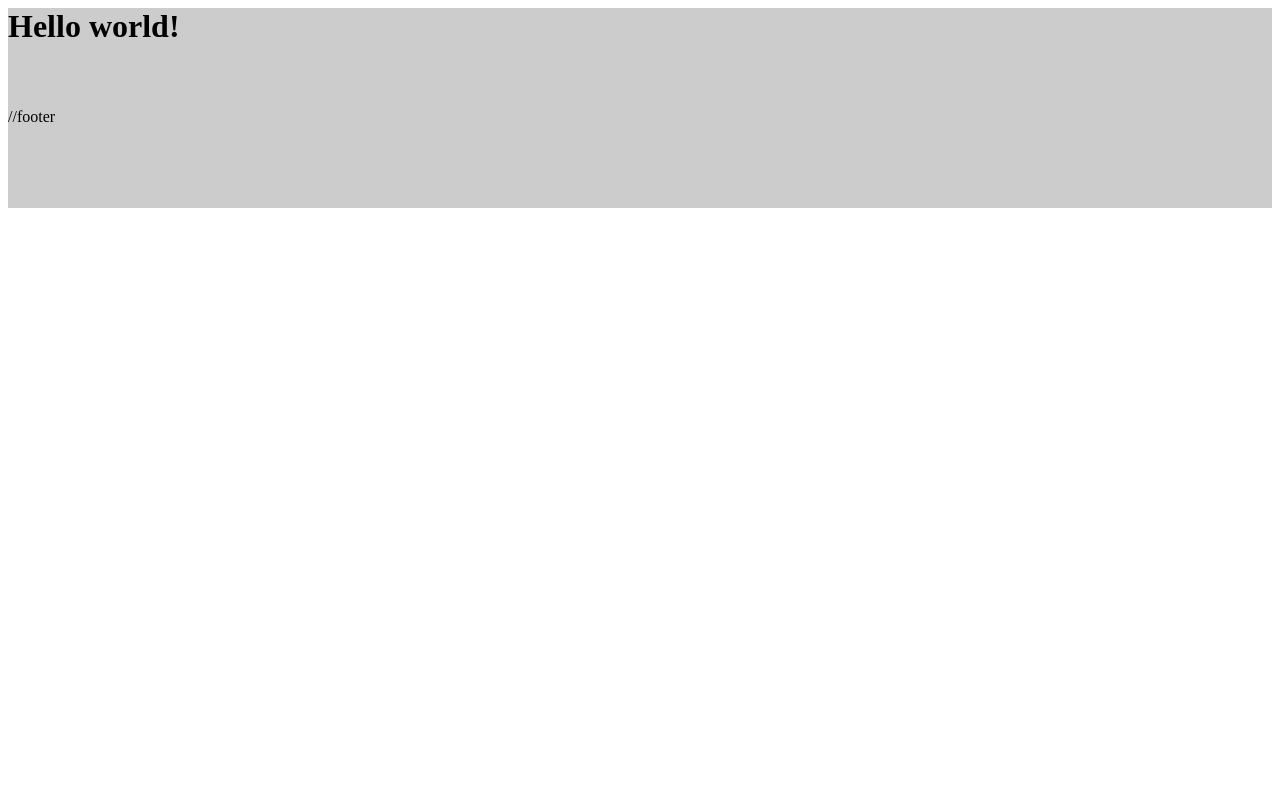
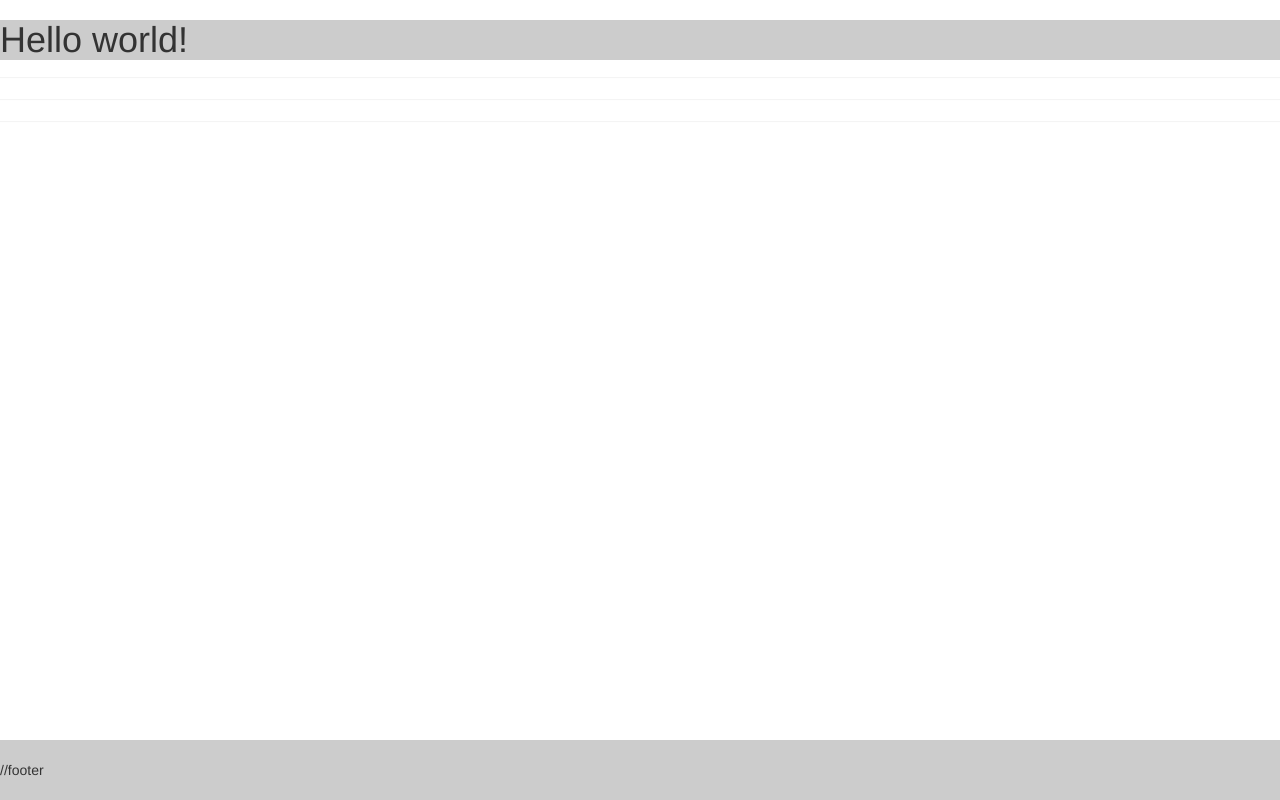
Before and after one commit to ayoayco/footer, a website: page web/index.html in a window 1280 px wide. Drawn offline with nearby package versions, Linux system fonts and the light colour scheme.

Commit message:
basic sticky footer structure

```diff
--- a/web/index.css
+++ b/web/index.css
@@ -1,9 +1,28 @@
-#footer {
-    min-height: 100px;
+#header {
     background: #ccc;
 }
 
-#header {
-    min-height: 100px;
+.panel {
+    margin: 5px;
     background: #ccc;
 }
+
+html {
+  position: relative;
+  min-height: 100%;
+}
+body {
+  /* Margin bottom by footer height */
+  margin-bottom: 60px; /* heightof footer */
+  padding: 0 !important;
+  margin: 0 !important;
+}
+#footer {
+  background: #ccc;
+  position: absolute;
+  bottom: 0;
+  width: 100%;
+  /* Set the fixed height of the footer here */
+  height: 60px;
+  line-height: 60px; /* Vertically center the text there */
+}
--- a/web/index.html
+++ b/web/index.html
@@ -1,18 +1,21 @@
 <html>
     <head>
         <link rel="stylesheet" href="index.css" />
+        <link rel="stylesheet" href="../node_modules/bootstrap/dist/css/bootstrap.min.css" />
+
     </head>
     <body>
         <div id="header">
             <h1>Hello world!</h1>
         </div>
-        <div id="content">
-            <div id="panel1"></div>
-            <div id="panel2"></div>
-            <div id="panel3"></div>
+        <div id="content" class="row">
+            <div id="panel1" class="panel"></div>
+            <div id="panel2" class="panel"></div>
+            <div id="panel3" class="panel"></div>
         </div>
         <div id="footer">
             //footer
         </div>
+        <script type="text/javascript" src="../node_modules/bootstrap/dist/js/bootstrap.min.js"></script>
     </body>
 </html>
```
